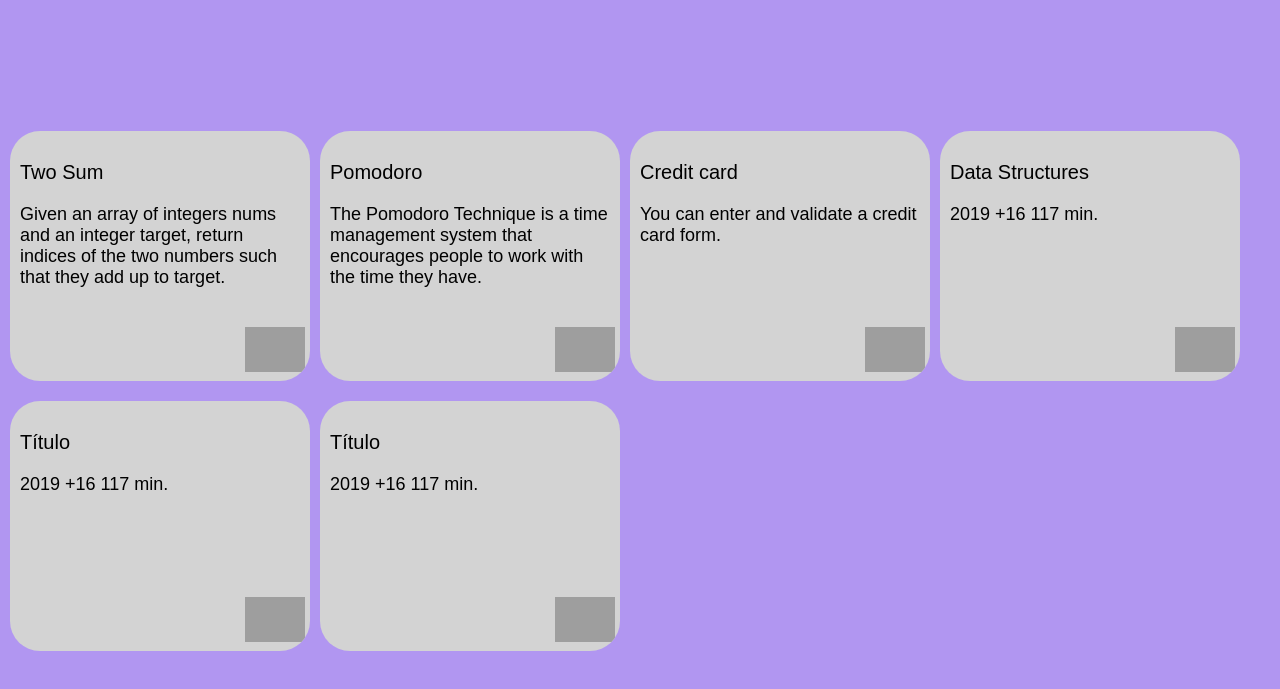
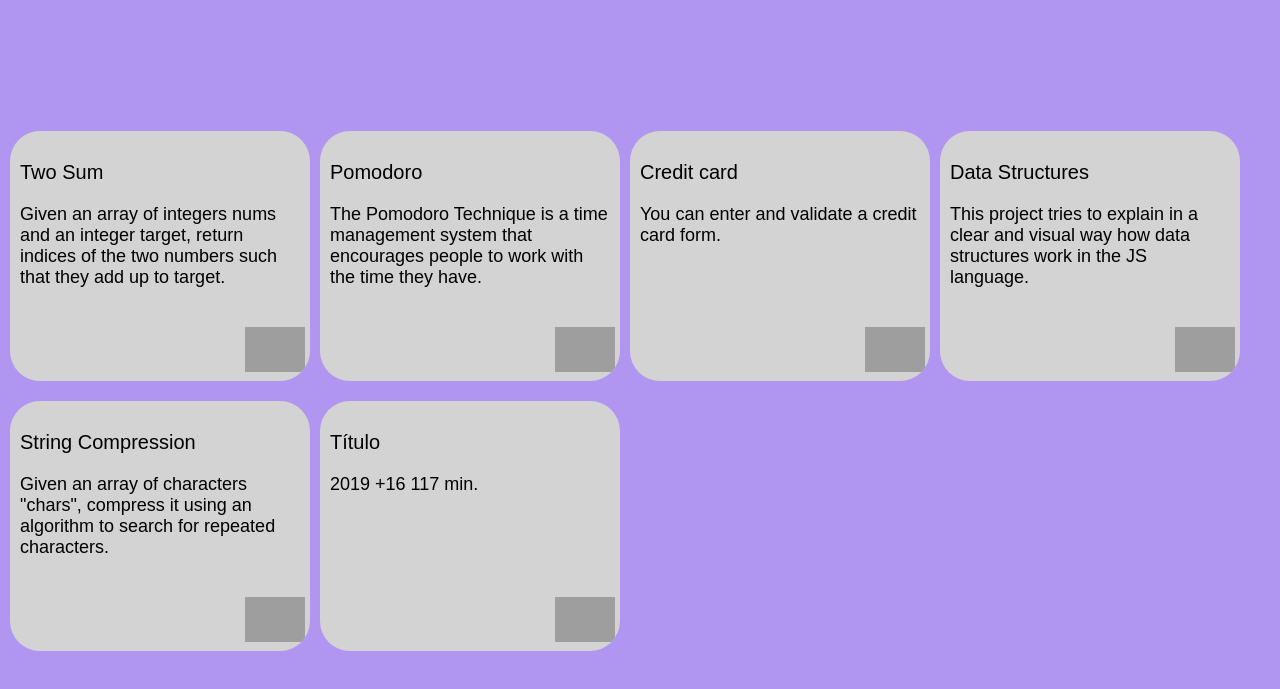
Before and after one commit to Gerardo-Soto/js-challenge, a website: page index.html in a window 1280 px wide. Shown: the part 119-808 px from the top of the page. Drawn offline with Linux system fonts and the light colour scheme; grey boxes are pictures that could not be loaded.

Commit message:
[update] added index project: string compression

```diff
--- a/index.html
+++ b/index.html
@@ -41,15 +41,15 @@
                     <div class="carousel-item">
                         <div class="carousel-item__details">
                             <p class="carouser-item__details--title">Data Structures</p>
-                            <p class="carouser-item__details--subtitle">2019 +16 117 min.</p>
+                            <p class="carouser-item__details--subtitle">This project tries to explain in a clear and visual way how data structures work in the JS language.</p>
                             <a href="https://gerardo-soto.github.io/js-data-structures/"><img class="carouser-item__details--play" src="https://img.icons8.com/flat-round/64/000000/play--v1.png" alt="play" /></a>
                         </div>
                     </div>
                     <div class="carousel-item">
                         <div class="carousel-item__details">
-                            <p class="carouser-item__details--title">Título</p>
-                            <p class="carouser-item__details--subtitle">2019 +16 117 min.</p>
-                            <img class="carouser-item__details--play" src="https://img.icons8.com/flat-round/64/000000/play--v1.png" alt="play" />
+                            <p class="carouser-item__details--title">String Compression</p>
+                            <p class="carouser-item__details--subtitle">Given an array of characters "chars", compress it using an algorithm to search for repeated characters.</p>
+                            <a href="./src/stringCompression.html"><img class="carouser-item__details--play" src="https://img.icons8.com/flat-round/64/000000/play--v1.png" alt="play" /></a>
                         </div>
                     </div>
                     <div class="carousel-item">
```
